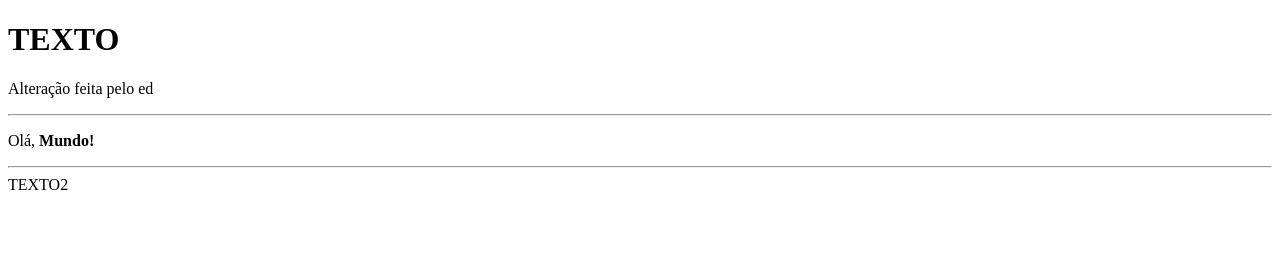
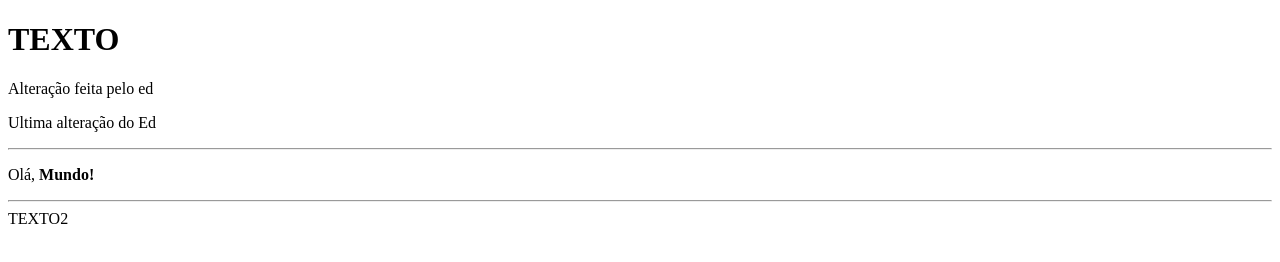
Before and after one commit to GabrielFGuerreiro/CI_CD, a plain HTML site: page Index.html in a window 1280 px wide. Drawn offline with Linux system fonts and the light colour scheme.

Commit message:
Ultima alteração feita pelo Ed

```diff
--- a/Index.html
+++ b/Index.html
@@ -9,6 +9,7 @@
 <body>
     <h1>TEXTO</h1>
     <p>Alteração feita pelo ed</p>
+   <p>Ultima alteração do Ed</p>
 
     <hr>
 
```
